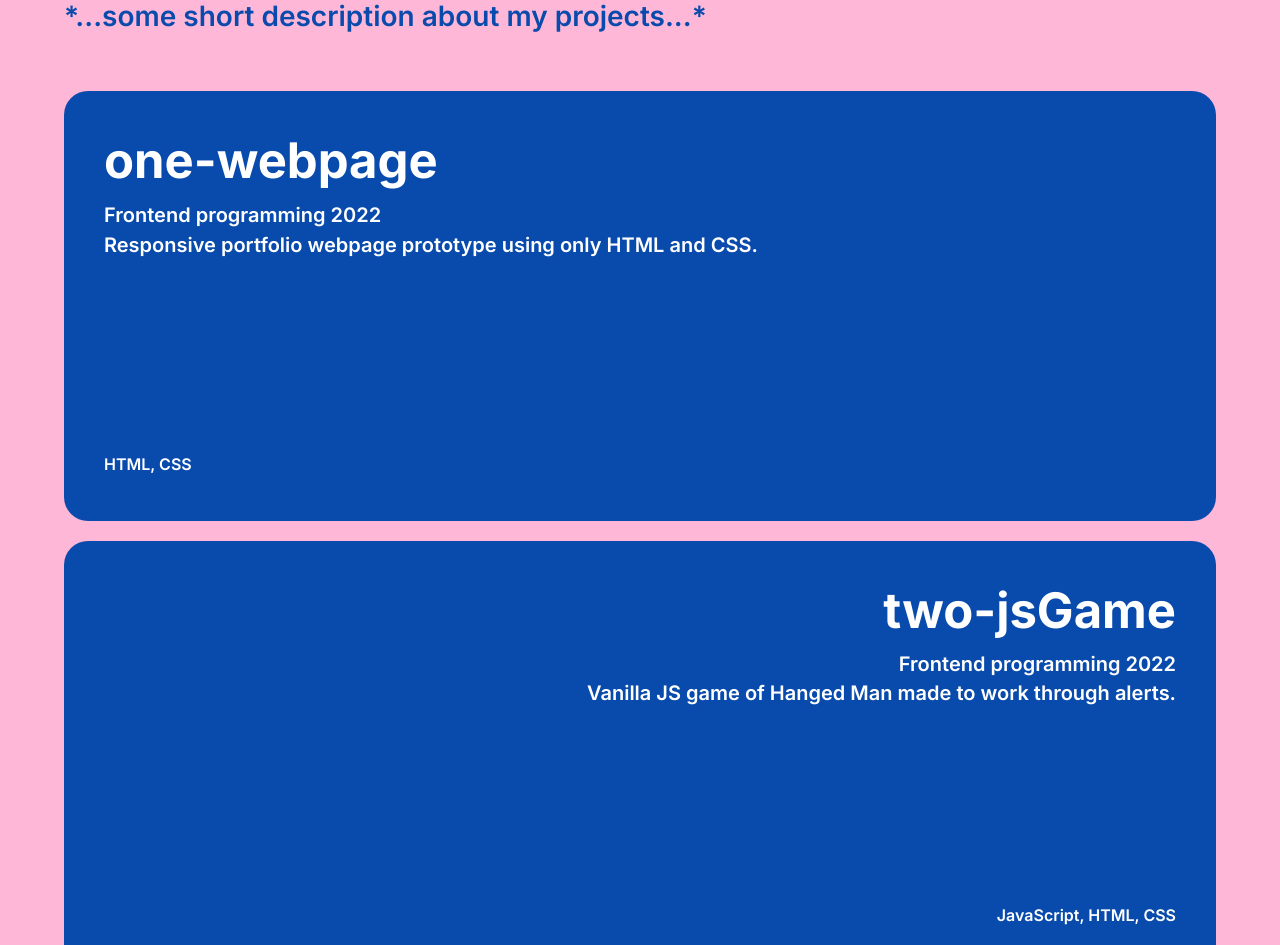
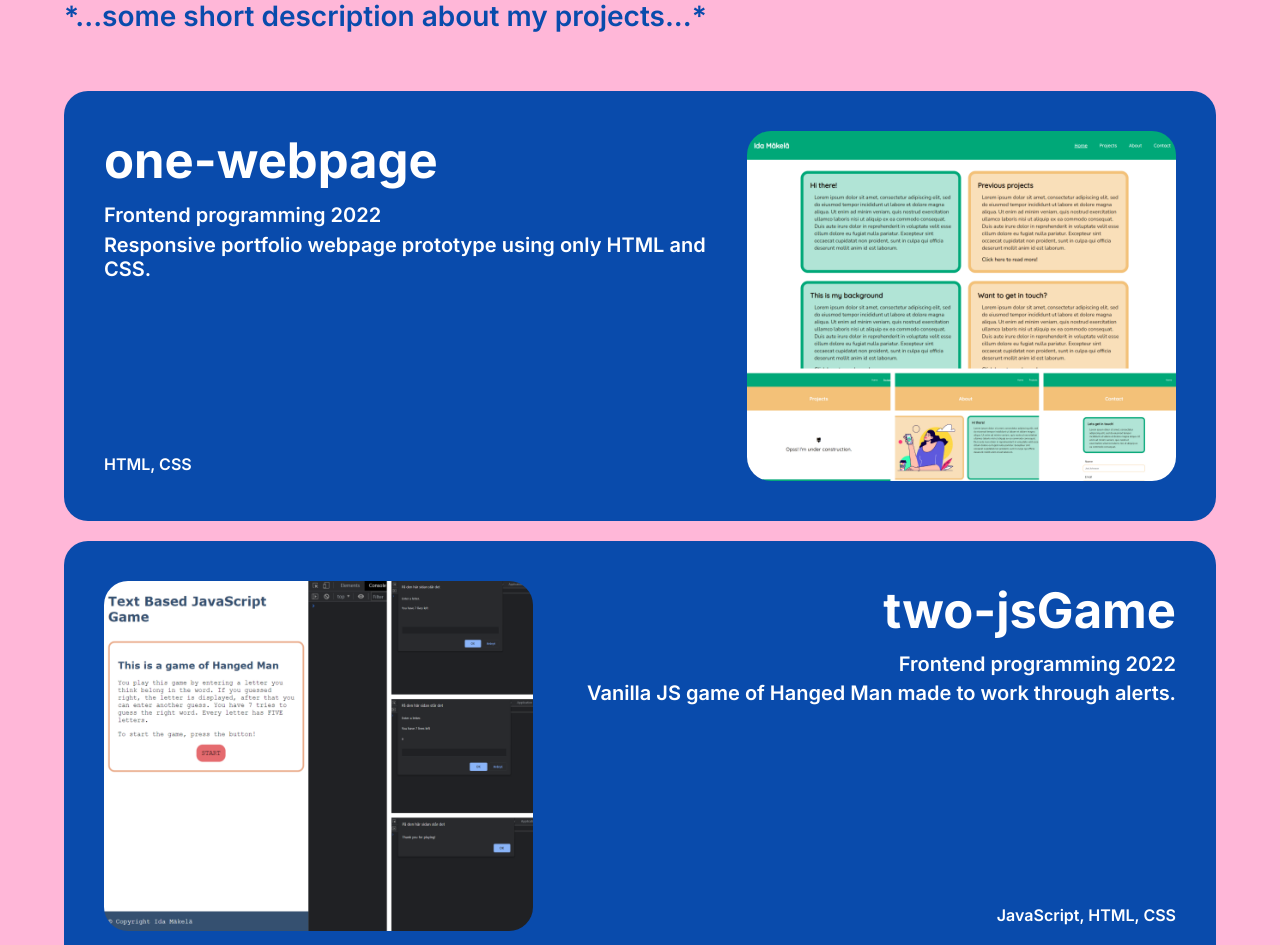
Before and after one commit to idamakela/assign-5, a Next.js app: page /projects in a window 1280 px wide. Shown: the part 340-1285 px from the top of the page. Built offline with nearby package versions, Linux system fonts and the light colour scheme.

Commit message:
need to change some of the project images

```diff
--- a/public/data.js
+++ b/public/data.js
@@ -6,7 +6,7 @@ const data = [
         course: 'Frontend programming 2022',
         desc: 'Responsive portfolio webpage prototype using only HTML and CSS.',
         tools: 'HTML, CSS',
-        img: '',
+        img: './img/one-webpage.png',
         demo: '',
         live: false,
         github: 'https://github.com/idamakela/one-webpage',
@@ -18,7 +18,7 @@ const data = [
         course: 'Frontend programming 2022',
         desc: 'Vanilla JS game of Hanged Man made to work through alerts.',
         tools: 'JavaScript, HTML, CSS',
-        img: '',
+        img: './img/two-jsGame.png',
         demo: '',
         live: false,
         github: 'https://github.com/idamakela/two-jsGame',
@@ -30,7 +30,7 @@ const data = [
         course: 'Frontend programming 2022',
         desc: 'Responsive web game made with HTML, CSS and JQuery.',
         tools: 'JavaScript, CSS, HTML',
-        img: '',
+        img: './img/three-responsiveWebGame.png',
         demo: '',
         live: false,
         github: 'https://github.com/idamakela/three-responsiveWebGame',
@@ -42,7 +42,7 @@ const data = [
         course: 'Frontend programming 2022',
         desc: 'Webpage connected to API using Fetch API.',
         tools: 'JavaScript (Fetch API), CSS, HTML',
-        img: '',
+        img: './img/four-api.png',
         demo: '',
         live: false,
         github: 'https://github.com/idamakela/four-api',
@@ -66,7 +66,7 @@ const data = [
         course: 'JavaScript Framework 2023',
         desc: 'React application of three articles to switch between.',
         tools: 'JavaScript (React, Vite, npm, node), CSS, HTML',
-        img: '',
+        img: './img/assign-1.png',
         demo: '',
         live: false,
         github: 'https://github.com/idamakela/assign-1',
@@ -78,7 +78,7 @@ const data = [
         course: 'JavaScript Framework 2023',
         desc: 'JavaScript application using libraries and packages, and is run in the terminal using node and npm.',
         tools: 'JavaScript (chalk, commander, date-fns, npm, node), HTML, CSS',
-        img: '',
+        img: './img/assign-2.png',
         demo: '',
         live: false,
         github: 'https://github.com/idamakela/assign-2',
@@ -90,7 +90,7 @@ const data = [
         course: 'JavaScript Framework 2023',
         desc: 'Dice roller (React application), UI aimed to be "pixel-perfect" from chosen design.',
         tools: 'JavaScript (React, Vite, npm, node, react-icons), CSS (SASS), HTML',
-        img: '',
+        img: './img/assign-3.png',
         demo: 'https://d20-diceroller.vercel.app/',
         live: true,
         github: 'https://github.com/idamakela/assign-3',
@@ -102,7 +102,7 @@ const data = [
         course: 'JavaScript Framework 2023',
         desc: 'Articles (React application) fetched from API, including "pixel-perfect" UI Design',
         tools: 'JavaScript (React, react-icons, date-fns, react-loader-spinner), CSS, HTML',
-        img: '',
+        img: './img/assign-4.png',
         demo: 'https://spacenews-gamma.vercel.app/',
         live: true,
         github: 'https://github.com/idamakela/assign-4',
--- a/styles/projects.scss
+++ b/styles/projects.scss
@@ -64,4 +64,14 @@ body {
         @include big-body-font;
         margin-bottom: 1%;
     }
+
+    .project-img {
+        max-width: 40%;
+
+        img {
+            border-radius: 2.4rem;
+            height: 100%;
+            width: 100%;
+        }
+    }
 }
```
